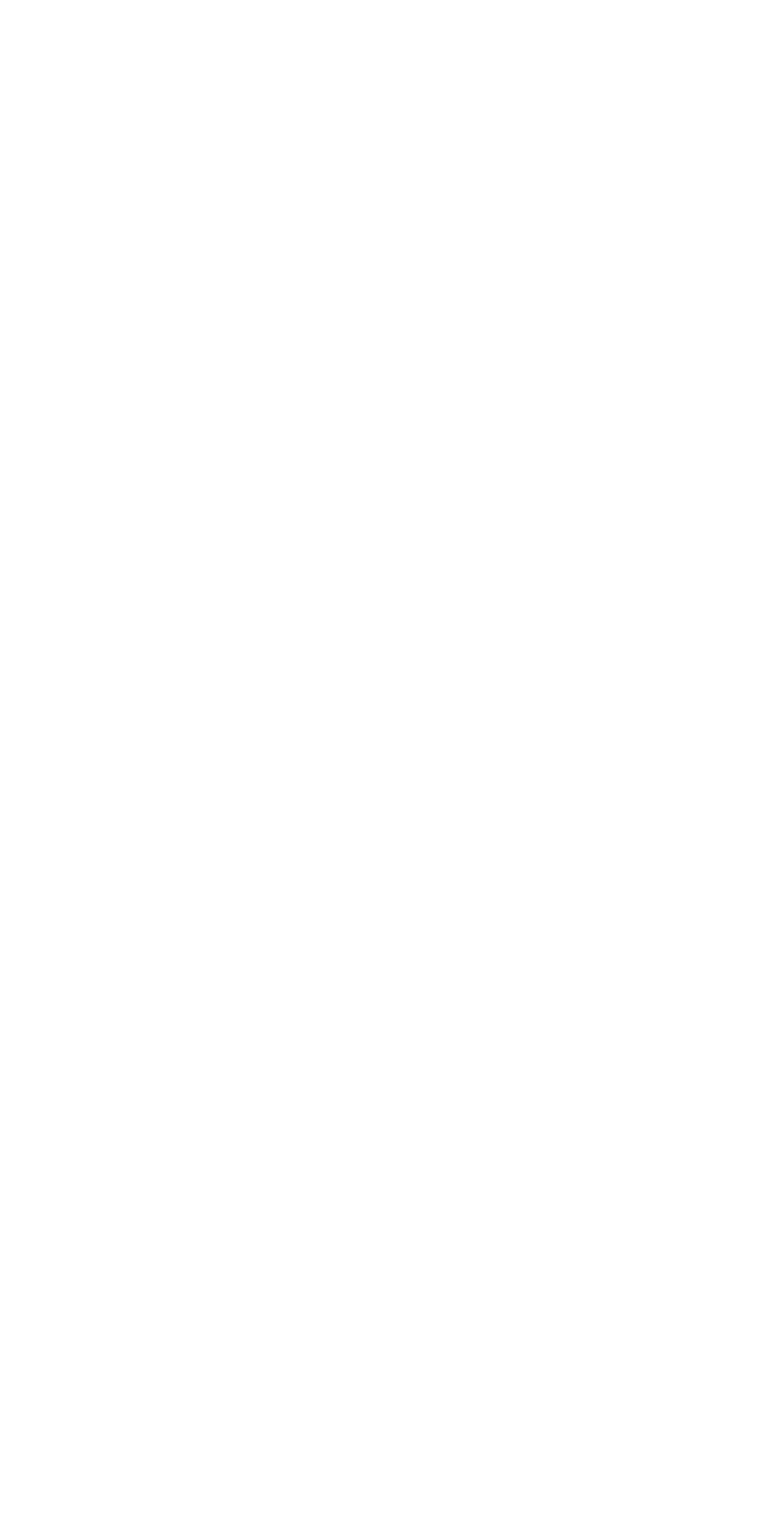
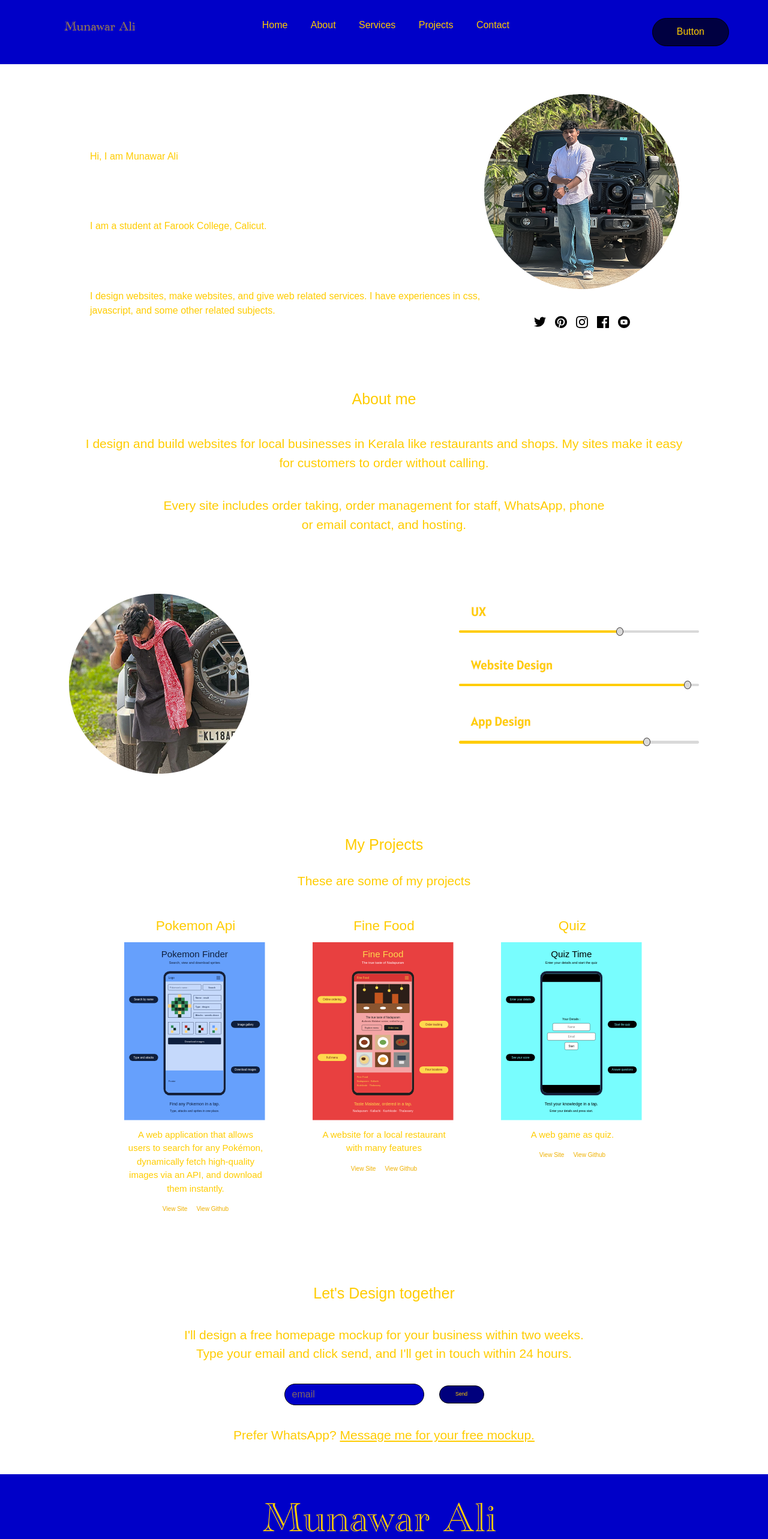
Before and after one commit to Webmav/my-portfolio, a React (Vite) app: page / in a window 1280 px wide. Shown: the top 2566 px of the page at 60% size. Before the commit the page ends 800 px from the top, so only its background shows below. Built offline with nearby package versions, Linux system fonts and the light colour scheme; a web font is replaced by a local one.

Commit message:
Made marquee commented and undo of all other in app.

```diff
--- a/src/App.jsx
+++ b/src/App.jsx
@@ -15,9 +15,9 @@ import Footer from './components/Footer';
 export default function App() {
   return(
         <Router>
-          <marquee>Hi</marquee>
+          {/* <marquee>Hi</marquee> */}
 
-          {/* <MainLayout />
+          <MainLayout />
 
           <Routes>
               <Route path="/" element={<HomePage />}/>
@@ -28,7 +28,7 @@ export default function App() {
               <Route path="*" element={<NotFoundPage />}/>
           </Routes>
 
-          <Footer /> */}
+          <Footer />
         </Router>
   )
 }
```
